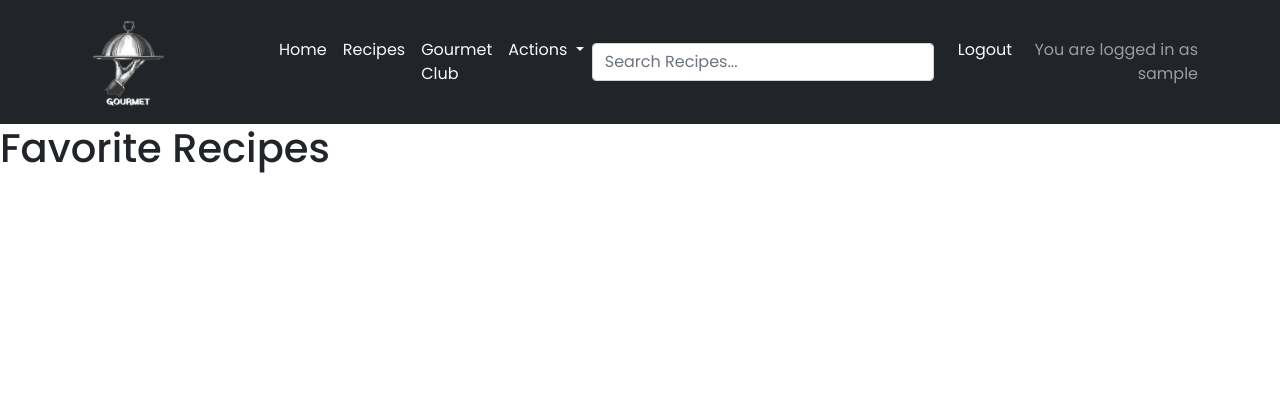
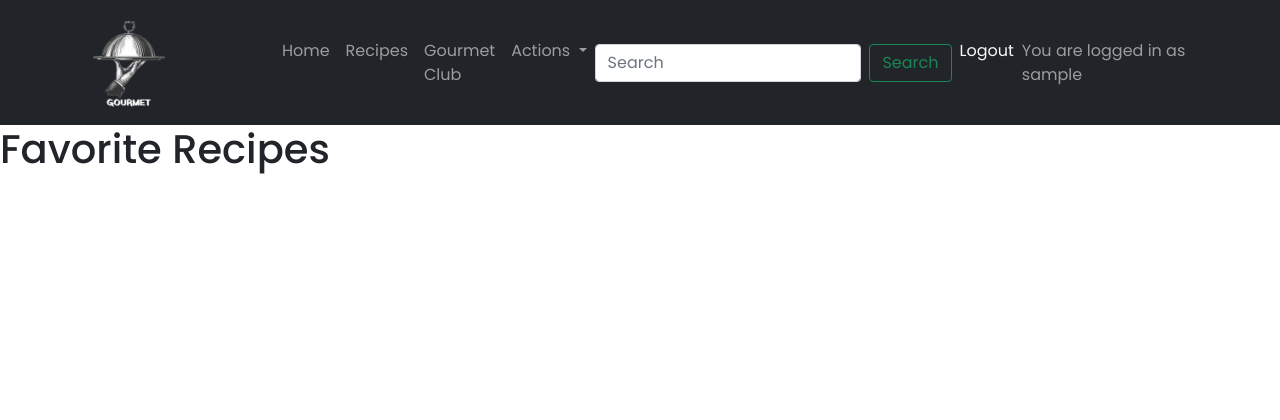
Before and after one commit to MartsyniukOlena/recipes-website, a Django app: page /favorite-recipes/ in a window 1280 px wide. Shown: the top 420 px of the page. Run offline with Django 4.2, Linux system fonts and the light colour scheme; the visitor is signed in with stand-in values (Sample User, id 1); data that the repository does not hold is empty; some libraries are stand-ins or nearby versions.

Commit message:
Restyle header

```diff
--- a/static/css/style.css
+++ b/static/css/style.css
@@ -23,7 +23,7 @@ body {
 
 
 
-_________________________________________________
+
 .main-bg {
     background-color: #FFFFFF;
 }
--- a/static/js/recipes.js
+++ b/static/js/recipes.js
@@ -36,7 +36,7 @@ document.addEventListener('DOMContentLoaded', function() {
 
 
     window.onclick = function(event) {
-        var modal = document.getElementById('customAlertModal');
+        let modal = document.getElementById('customAlertModal');
         if (event.target == modal) {
             modal.style.display = 'none';
         }
--- a/templates/base.html
+++ b/templates/base.html
@@ -36,59 +36,56 @@
     <link rel="stylesheet" href=" {% static 'css/style.css' %}">
 
 </head>
-
+<!-- Navigation -->
 <body class="d-flex flex-column h-100 main-bg">
-
-    <!-- Navigation -->
-    <header class="text-white sticky-top">
-        <!-- Navigation -->
         <nav class="navbar navbar-expand-lg navbar-dark bg-dark">
             <div class="container">
-                <a class="navbar-brand" href="{% url 'index' %}"><img src="{% static 'images/logo-sm-l.png' %}" alt="Gourmet Logo"></a>
-                <button class="navbar-toggler" type="button" data-bs-toggle="collapse" data-bs-target="#navbarText"
-                    aria-controls="navbarText" aria-expanded="false" aria-label="Toggle navigation">
+                <a class="navbar-brand" href="{% url 'index' %}"><img src="{% static 'images/logo-sm-l.png' %}"
+                        alt="Gourmet Logo"></a>
+                <button class="navbar-toggler" type="button" data-bs-toggle="collapse"
+                    data-bs-target="#navbarSupportedContent" aria-controls="navbarSupportedContent"
+                    aria-expanded="false" aria-label="Toggle navigation">
                     <span class="navbar-toggler-icon"></span>
                 </button>
-                <div class="collapse navbar-collapse" id="navbarText">
+                <div class="collapse navbar-collapse" id="navbarSupportedContent">
                     <ul class="navbar-nav me-auto mb-2 mb-lg-0">
                         <li class="nav-item">
-                            <a class="nav-link text-light {% if request.path == home_url %}active" aria-current="page{% endif %}"
+                            <a class="nav-link {% if request.path == home_url %}active{% endif %}" aria-current="page"
                                 href="{% url 'index' %}">Home</a>
                         </li>
                         <li class="nav-item">
-                            <a class="nav-link text-light {% if request.path == recipes_url %}active{% endif %}"
+                            <a class="nav-link {% if request.path == recipes_url %}active{% endif %}"
                                 aria-current="page" href="{% url 'recipes_list' %}">Recipes</a>
                         </li>
                         <li class="nav-item">
-                            <a class="nav-link text-light {% if request.path == club_url %}active{% endif %}" aria-current="page"
+                            <a class="nav-link {% if request.path == club_url %}active{% endif %}" aria-current="page"
                                 href="{% url 'club' %}">Gourmet Club</a>
                         </li>
                         {% if user.is_authenticated %}
                         <li class="nav-item dropdown">
-                            <a class="nav-link dropdown-toggle text-light" href="#" id="navbarDropdown" role="button" data-bs-toggle="dropdown" aria-expanded="false">
+                            <a class="nav-link dropdown-toggle" href="#" id="navbarDropdown" role="button"
+                                data-bs-toggle="dropdown" aria-expanded="false">
                                 Actions
                             </a>
-                            <ul class="dropdown-menu dropdown-menu-dark" aria-labelledby="navbarDropdownMenuLink">
-                                <li><a class="dropdown-item text-light {% if request.path == my_recipe_list_url %}active{% endif %}"
-                                    aria-current="page" href="{% url 'my_recipe_list' %}">My Recipes</a></li>
-                                    <li><a class="dropdown-item text-light {% if request.path == add_recipe_url %}active{% endif %}"
-                                    aria-current="page" href="{% url 'add_recipe' %}">Add Recipe</a></li>
-                                    <li><a class="dropdown-item text-light {% if request.path == favorite_recipes_url %}active{% endif %}"
-                                    aria-current="page" href="{% url 'favorite_recipes' %}"><i
+                            <ul class="dropdown-menu" aria-labelledby="navbarDropdown">
+                                <li><a class="dropdown-item" href="{% url 'my_recipe_list' %}">My Recipes</a></li>
+                                <li><a class="dropdown-item" href="{% url 'favorite_recipes' %}"><i
                                             class="fa-solid fa-heart"></i>
                                         Favourities</a></li>
+                                <li>
+                                    <hr class="dropdown-divider">
+                                </li>
+                                <li><a class="dropdown-item" href="{% url 'add_recipe' %}">Add Recipe</a></li>
                             </ul>
-                            </div>
                         </li>
                         {% endif %}
                     </ul>
-                    <form class="col-12 col-lg-auto mb-3 mb-lg-0 me-lg-3" role="search" method="GET"
-                        action="{% url 'search_results' %}">
-                        <input type="search" class="form-control form-control-dark text-bg-dark" name="q"
-                            placeholder="Search Recipes..." aria-label="Search">
+                    <form class="d-flex" role="search" method="GET" action="{% url 'search_results' %}">
+                        <input class="form-control me-2" type="search" placeholder="Search" aria-label="Search"
+                            name="q">
+                        <button class="btn btn-outline-success" type="submit">Search</button>
                     </form>
-
-                    <div class="text-end">
+                    <div class="text-front">
                         <ul class="navbar-nav me-auto mb-2 mb-lg-0">
                             {% if user.is_authenticated %}
                             <li class="nav-item">
@@ -104,20 +101,18 @@
                                 <a class="nav-link text-light {% if request.path == login_url %}active{% endif %}"
                                     aria-current="page" href="{% url 'account_login' %}">Login</a>
                             </li>
-                        </ul>
-                    </div>
-                </div>
                             {% endif %}
                             {% if user.is_authenticated %}
                             <span class="navbar-text">You are logged in as {{ user }}</span>
                             {% else %}
                             <span class="navbar-text">You are not logged in</span>
                             {% endif %}
+                        </ul>
+                    </div>
+                </div>
+
             </div>
         </nav>
-
-    </header>
-
 
     <main class="flex-shrink-0 main-bg">
         <!-- displaying Django messages -->
@@ -197,16 +192,6 @@
         integrity="sha384-MrcW6ZMFYlzcLA8Nl+NtUVF0sA7MsXsP1UyJoMp4YLEuNSfAP+JcXn/tWtIaxVXM" crossorigin="anonymous">
     </script>
 
-    <script src="https://cdn.jsdelivr.net/npm/@popperjs/core@2.9.2/dist/umd/popper.min.js"
-        integrity="sha384-IQsoLXl5PILFhosVNubq5LC7Qb9DXgDA9i+tQ8Zj3iwWAwPtgFTxbJ8NT4GN1R8p" crossorigin="anonymous">
-    </script>
-    <script src="https://cdn.jsdelivr.net/npm/bootstrap@5.0.2/dist/js/bootstrap.min.js"
-        integrity="sha384-cVKIPhGWiC2Al4u+LWgxfKTRIcfu0JTxR+EQDz/bgldoEyl4H0zUF0QKbrJ0EcQF" crossorigin="anonymous">
-    </script>
-
-
-    <script src="https://cdn.jsdelivr.net/npm/bootstrap@5.3.2/dist/js/bootstrap.min.js"></script>
-
     <script src="{% static 'js/recipes.js' %}"></script>
     {% block extras %}
     {% endblock %}
```
Lines whose indentation alone changed are shown as unchanged.
